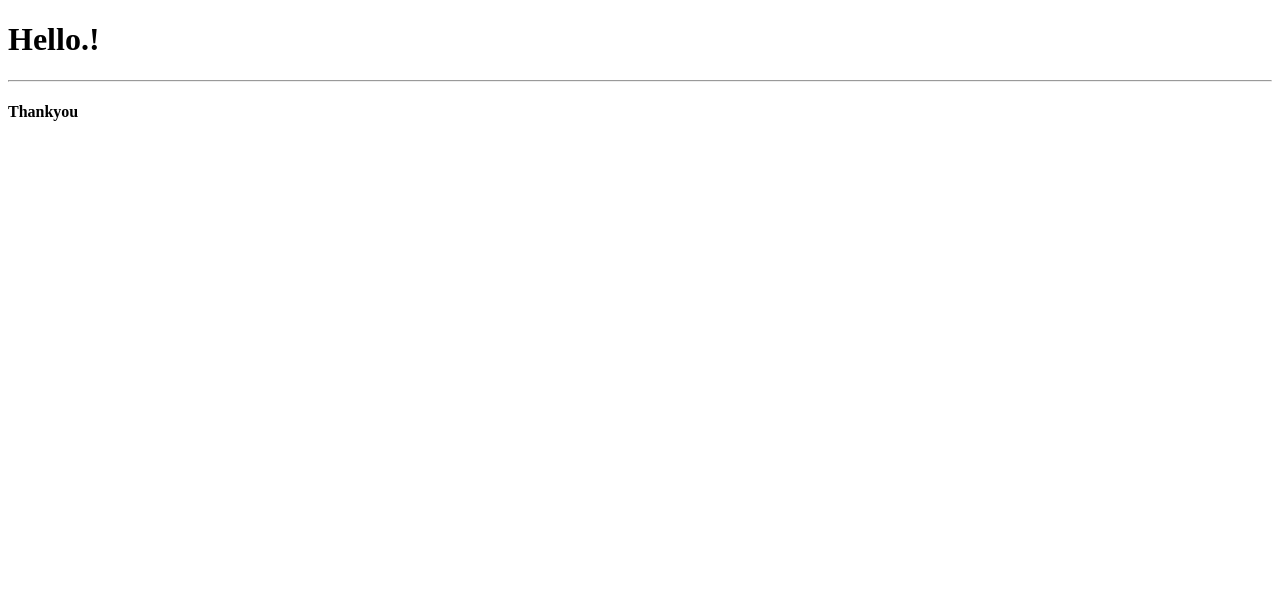
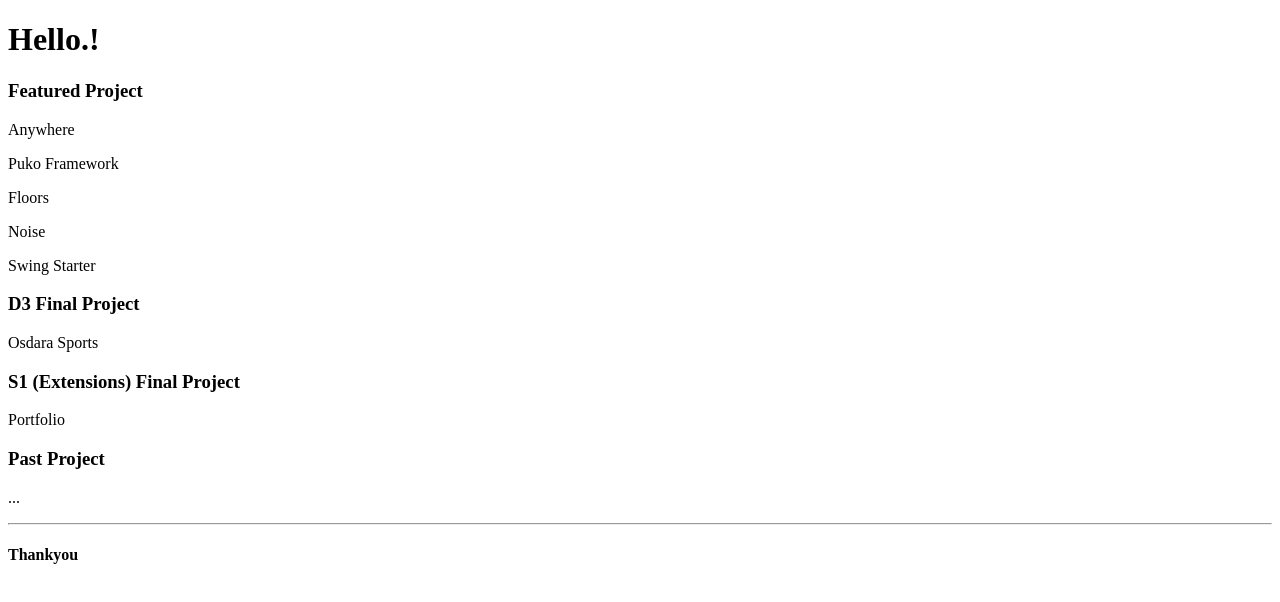
Before and after one commit to Velliz/Velliz.github.io, a plain HTML site: page index.html in a window 1280 px wide. Drawn offline with Linux system fonts and the light colour scheme.

Commit message:
add hello world projects

```diff
--- a/index.html
+++ b/index.html
@@ -16,6 +16,22 @@
 
 <h1>Hello.!</h1>
 
+<h3>Featured Project</h3>
+<p>Anywhere</p>
+<p>Puko Framework</p>
+<p>Floors</p>
+<p>Noise</p>
+<p>Swing Starter</p>
+
+<h3>D3 Final Project</h3>
+<p>Osdara Sports</p>
+
+<h3>S1 (Extensions) Final Project</h3>
+<p>Portfolio</p>
+
+<h3>Past Project</h3>
+<p>...</p>
+
 <div class="page-footer">
     <div class="container">
         <div class="row">
```
